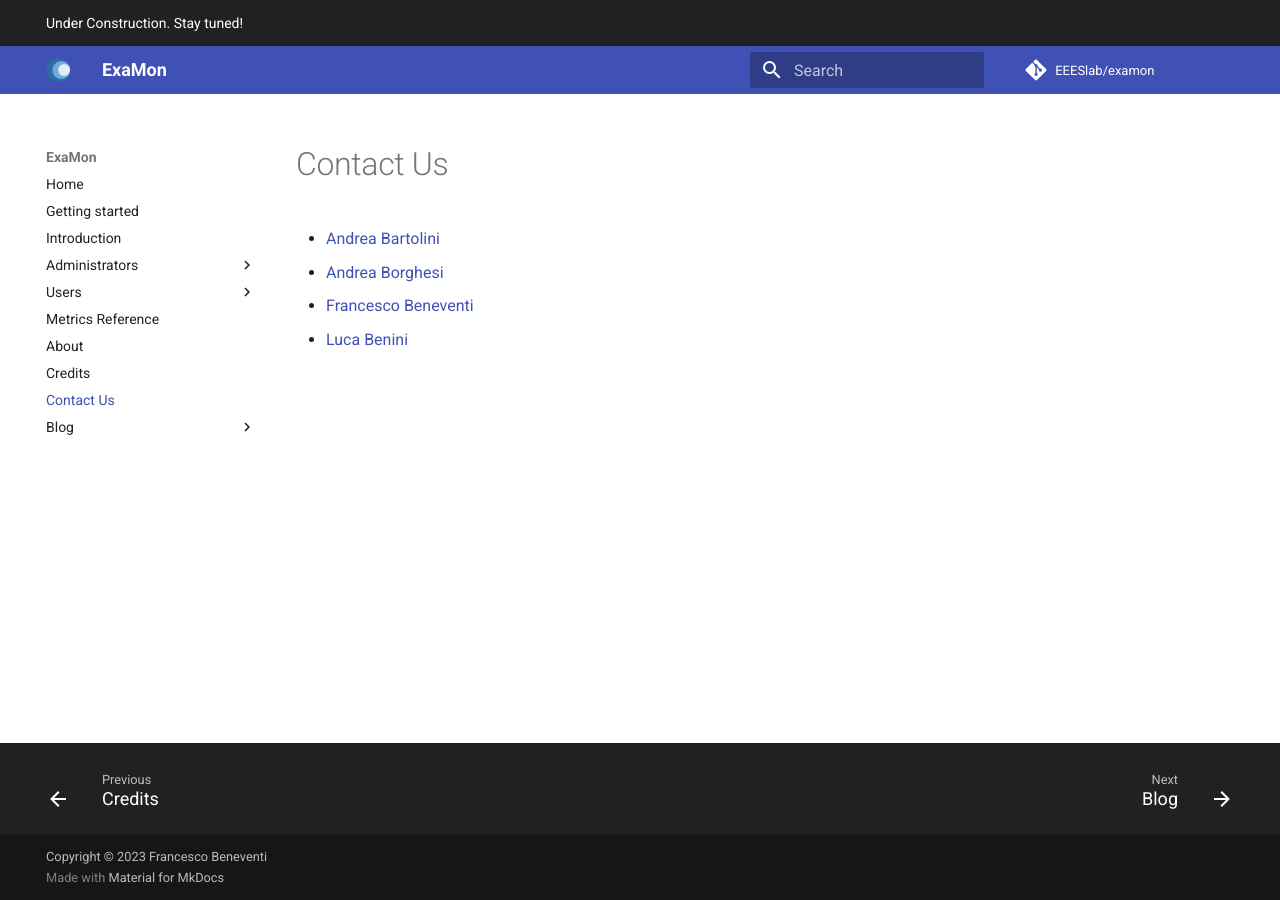
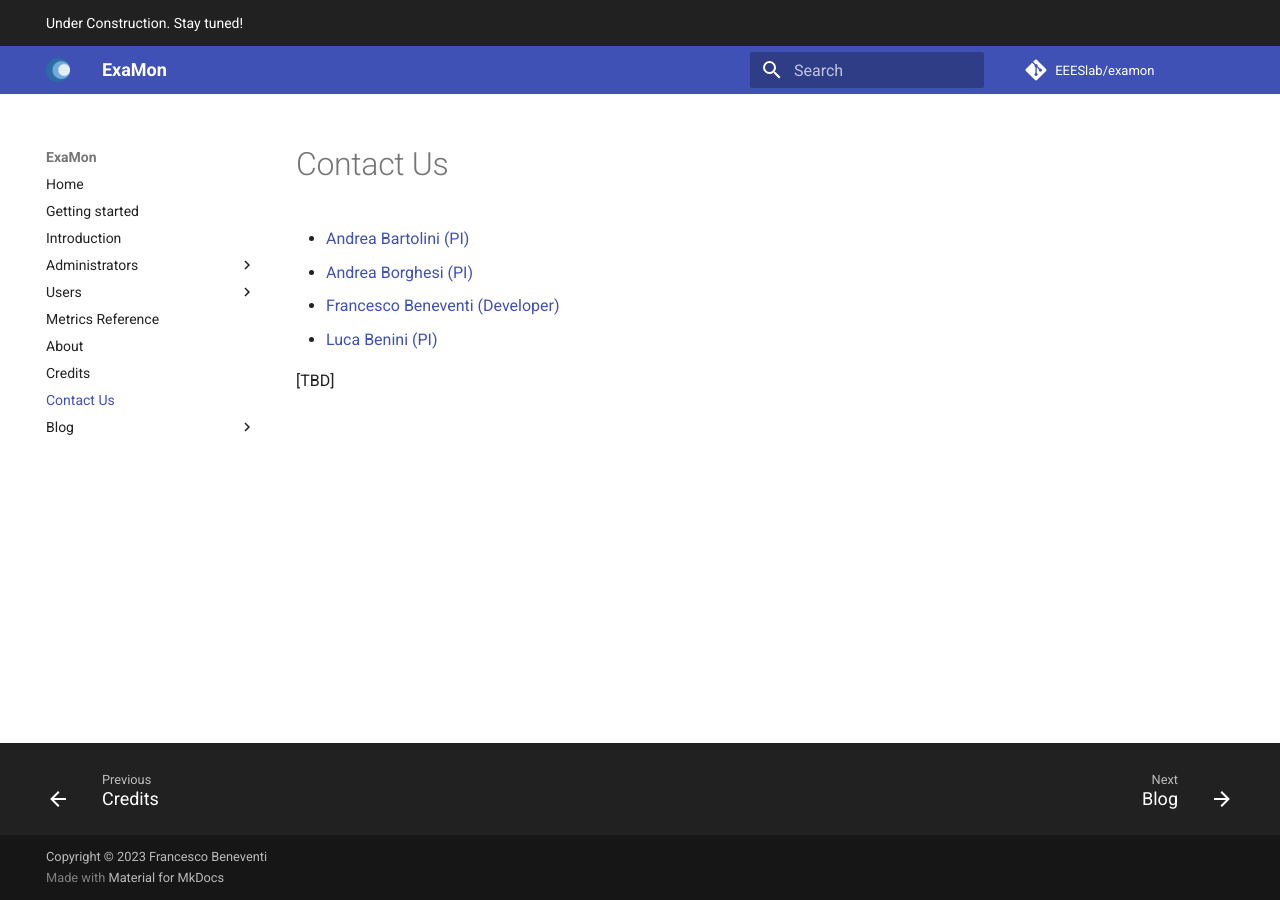
Before and after one commit to fbeneventi/examon-docs-mkd, an MkDocs documentation site: the page built from docs/contactus.md, in a window 1280 px wide. Built offline with MkDocs 1.6.1 and Material for MkDocs 9.7.7, drawn with Linux system fonts in a browser that asks for light colours; comment, search, counter and statistics services are not loaded.

Commit message:
fixed links and eu projects

```diff
--- a/docs/contactus.md
+++ b/docs/contactus.md
@@ -1,6 +1,8 @@
 # Contact Us
 
-* [Andrea Bartolini](mailto:a.bartolini@unibo.it)
-* [Andrea Borghesi](mailto:andrea.borghesi3@unibo.it)
-* [Francesco Beneventi](mailto:francesco.beneventi@unibo.it)
-* [Luca Benini](mailto:luca.benini@unibo.it)
+* [Andrea Bartolini (PI)](mailto:a.bartolini@unibo.it)
+* [Andrea Borghesi (PI)](mailto:andrea.borghesi3@unibo.it)
+* [Francesco Beneventi (Developer)](mailto:francesco.beneventi@unibo.it)
+* [Luca Benini (PI)](mailto:luca.benini@unibo.it)
+
+[TBD]
--- a/overrides/home.html
+++ b/overrides/home.html
@@ -492,6 +492,7 @@
         <h2 style="text-align: center; margin-bottom: 40px;">European Projects</h2>
         <div class="logo-grid" style="display: flex; justify-content: center;">
           <!-- <div style="display: flex; flex-direction: column; align-items: center; justify-content: center;"> -->
+            <a href="https://cordis.europa.eu/project/id/291125" target="_blank"><img src="assets/images/multitherman_logo.png" alt="Logo 0" style="padding: 30px; height: 130px; width: auto;"></a>
             <a href="https://antarex.fe.up.pt/" target="_blank"><img src="assets/images/antarex_logo.png" alt="Logo 1" style="padding: 30px; height: 100px; width: auto;"></a>
             <a href="https://www.iotwins.eu/" target="_blank"><img src="assets/images/iotwins_logo.png" alt="Logo 2" style="padding: 30px; height: 100px; width: auto;"></a>
           <!-- </div>  -->
@@ -527,28 +528,28 @@
           </ul>
         </nav>
         <div class="social-media">
-          <a href="#" class="md-social__link">
+          <a href="https://github.com/EEESlab/examon" class="md-social__link">
           <p>
             <span class="twemoji">
               {% include ".icons/fontawesome/brands/github.svg" %}
             </span>
             </p>
           </a>
-          <a href="#" class="md-social__link">
+          <a href="https://twitter.com/examon_hpc" class="md-social__link">
           <p>
             <span class="twemoji">
               {% include ".icons/fontawesome/brands/twitter.svg" %}
             </span>
             </p>
           </a>
-          <a href="#" class="md-social__link">
+          <a href="https://hub.docker.com/r/examonhpc/examon" class="md-social__link">
           <p>
             <span class="twemoji">
               {% include ".icons/fontawesome/brands/docker.svg" %}
             </span>
             </p>
           </a>
-          <a href="#" class="md-social__link">
+          <a href="https://groups.google.com/g/examon" class="md-social__link">
           <p>
             <span class="twemoji">
               {% include ".icons/fontawesome/brands/google.svg" %}
--- a/overrides/main.html
+++ b/overrides/main.html
@@ -27,8 +27,8 @@
 
     <!-- Twitter meta tags -->
     <meta name="twitter:card" content="summary_large_image" />
-    <meta name="twitter:site" content="@squidfunk" />
-    <meta name="twitter:creator" content="@squidfunk" />
+    <meta name="twitter:site" content="@examon_hpc" />
+    <meta name="twitter:creator" content="@Ben__Fra" />
     <meta name="twitter:title" content="{{ title }}" />
     <meta name="twitter:description" content="{{ config.site_description }}" />
     <meta name="twitter:image" content="{{ image }}" />
```
Also changed, not shown: docs/About.md (+2 -1 lines), docs/credits.md (+9 -0 lines), overrides/assets/images/multitherman_logo.png (added).
